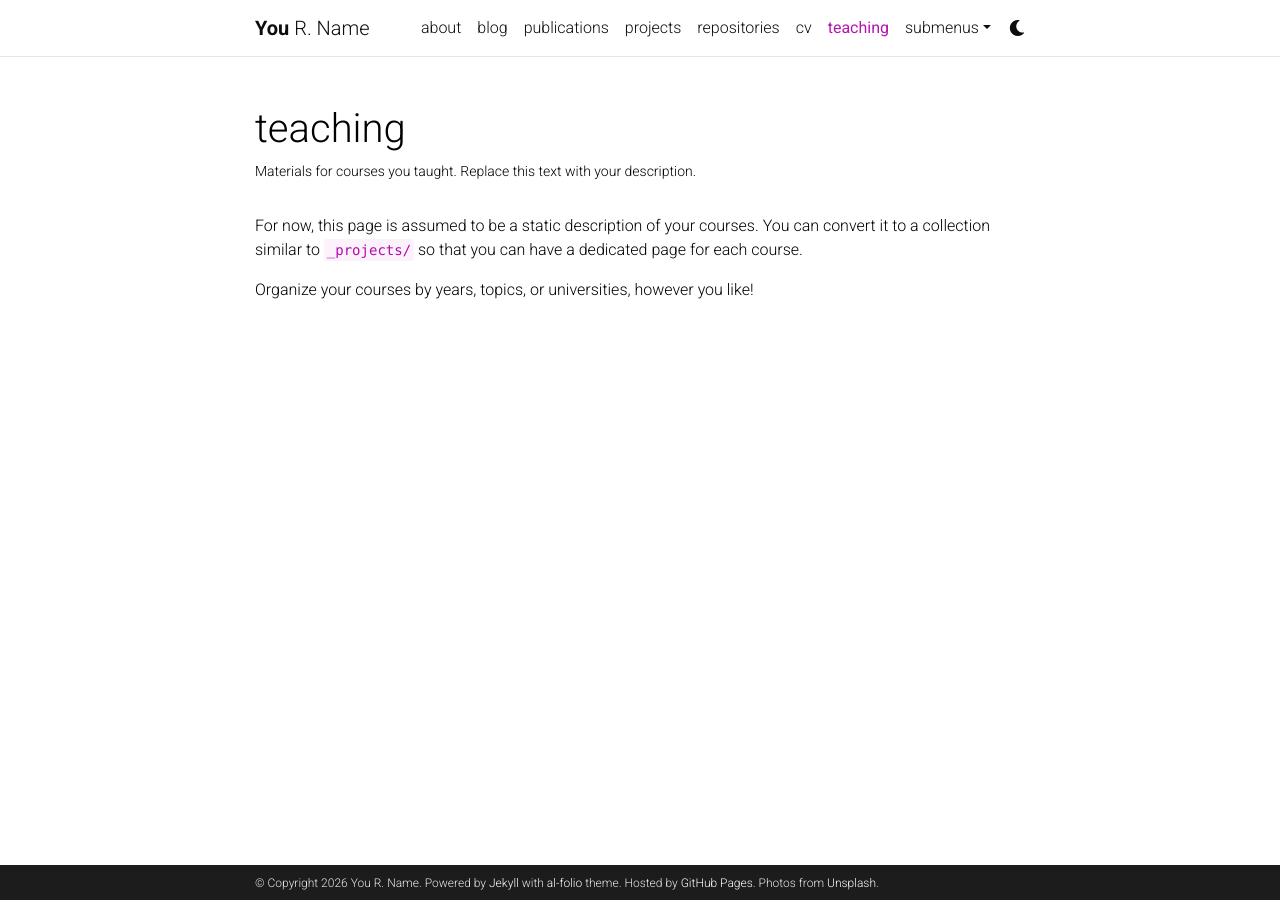
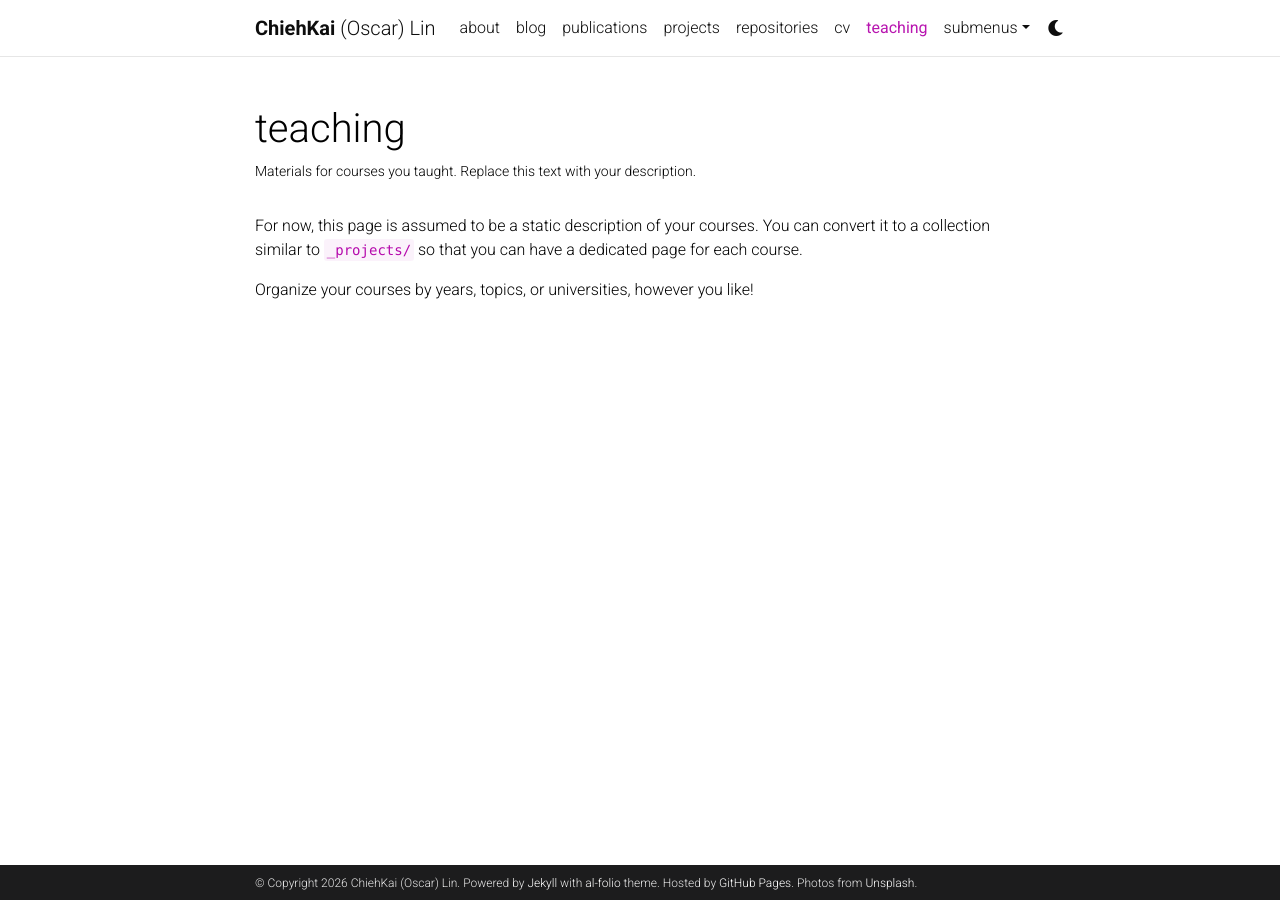
Before and after one commit to OscarLin-05/oscarlin-05.github.io, a Jekyll site: the page built from _pages/teaching.md, in a window 1280 px wide. Built offline with Jekyll 4.4.1, drawn with Linux system fonts in a browser that asks for light colours; comment, search, counter and statistics services are not loaded; a style sheet for code colours, icons or effects is not loaded.

Commit message:
modify my name

```diff
--- a/_config.yml
+++ b/_config.yml
@@ -3,9 +3,9 @@
 # -----------------------------------------------------------------------------
 
 title: blank # the website title (if blank, full name will be used instead)
-first_name: You
-middle_name: R.
-last_name: Name
+first_name: ChiehKai
+middle_name: (Oscar)
+last_name: Lin
 email: you@example.com
 description: > # the ">" symbol means to ignore newlines until "footer_text:"
   A simple, whitespace theme for academics. Based on [*folio](https://github.com/bogoli/-folio) design.
```
